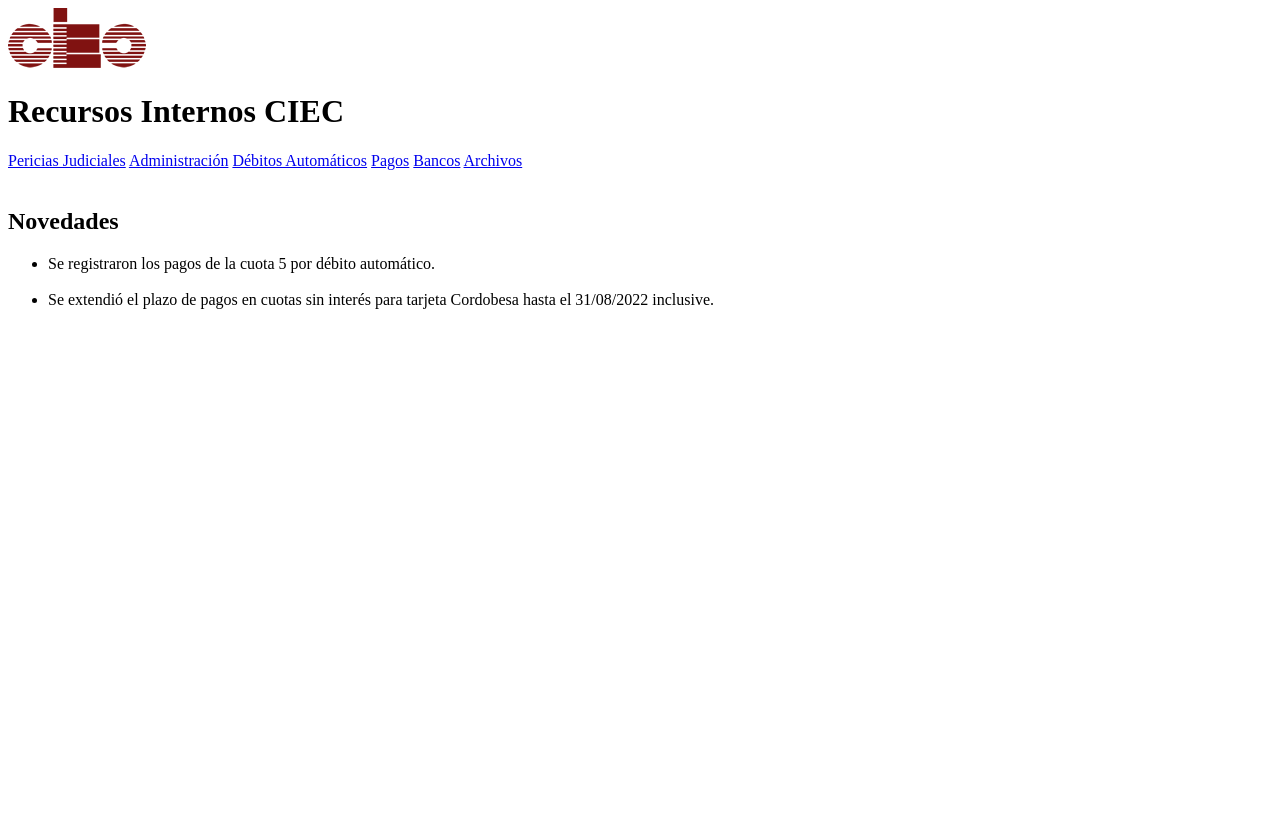
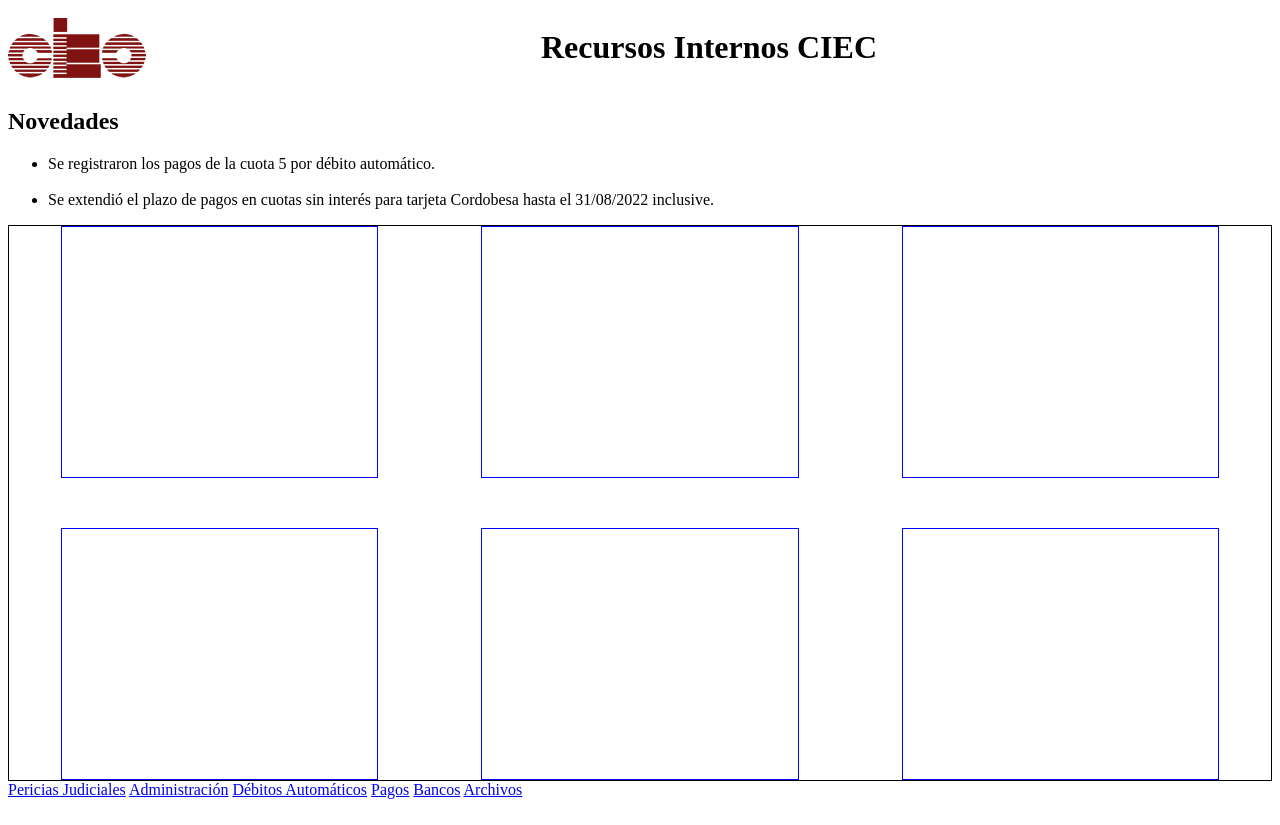
Before and after one commit to NicolasVivas93/recursos-internos-ciec, a plain HTML site: page index.html in a window 1280 px wide. Before the commit the page ends 800 px from the top, so only its background shows below. Drawn offline with Linux system fonts and the light colour scheme.

Commit message:
Estilos y containers agregados

```diff
--- a/index.html
+++ b/index.html
@@ -5,10 +5,48 @@
     <meta http-equiv="X-UA-Compatible" content="IE=edge">
     <meta name="viewport" content="width=device-width, initial-scale=1.0">
     <title>Recursos CIEC</title>
+    <link rel="stylesheet" href="style.css">
 </head>
 <body>
-    <img src="./images/logoCIEC.png" alt="Logo CIEC"/>
-    <h1>Recursos Internos CIEC</h1>
+    <div class="header">
+        <img src="./images/logoCIEC.png" alt="Logo CIEC"/>
+        <h1>Recursos Internos CIEC</h1>
+    </div>
+    <div class="novedades">
+        <h2>Novedades</h2>
+        <ul>
+        <li>Se registraron los pagos de la cuota 5 por débito automático.</li> <br>
+        <li>Se extendió el plazo de pagos en cuotas sin interés para tarjeta Cordobesa hasta el 31/08/2022 inclusive.</li>
+        </ul>
+    </div>
+
+    <div class="cards">
+        <div class="card">
+            <img src="" alt="">
+            <p></p>
+        </div>
+        <div class="card">
+            <img src="" alt="">
+            <p></p>
+        </div>
+        <div class="card">
+            <img src="" alt="">
+            <p></p>
+        </div>
+        <div class="card">
+            <img src="" alt="">
+            <p></p>
+        </div>
+        <div class="card">
+            <img src="" alt="">
+            <p></p>
+        </div>
+        <div class="card">
+            <img src="" alt="">
+            <p></p>
+        </div>
+    </div>
+
     <a href="recursos/pericias.html">Pericias Judiciales</a>
     <a href="recursos/administracion.html">Administración</a>
     <a href="recursos/debito-autom.html">Débitos Automáticos</a>
@@ -16,11 +54,5 @@
     <a href="recursos/bancos.html">Bancos</a>
     <a href="recursos/archivos.html">Archivos</a>
     <br> <br>
-    <h2>Novedades</h2>
-    <ul>
-        <li>Se registraron los pagos de la cuota 5 por débito automático.</li> <br>
-        <li>Se extendió el plazo de pagos en cuotas sin interés para tarjeta Cordobesa hasta el 31/08/2022 inclusive.</li>
-
-    </ul>
 </body>
 </html>
--- /dev/null
+++ b/style.css
@@ -0,0 +1,24 @@
+.header {
+    display:flex;
+    justify-content: center;
+    align-items: center;
+}
+
+.header img,h1 {
+    justify-content: flex-start;
+    margin-right: auto;
+}
+
+.cards {
+    display: flex;
+    justify-content: space-around;
+    border: 1px solid;
+    row-gap: 50px;
+    flex-wrap: wrap;
+}
+
+.card {
+    border: 1px solid blue;
+    width: 25%;
+    height: 250px;
+}
```
